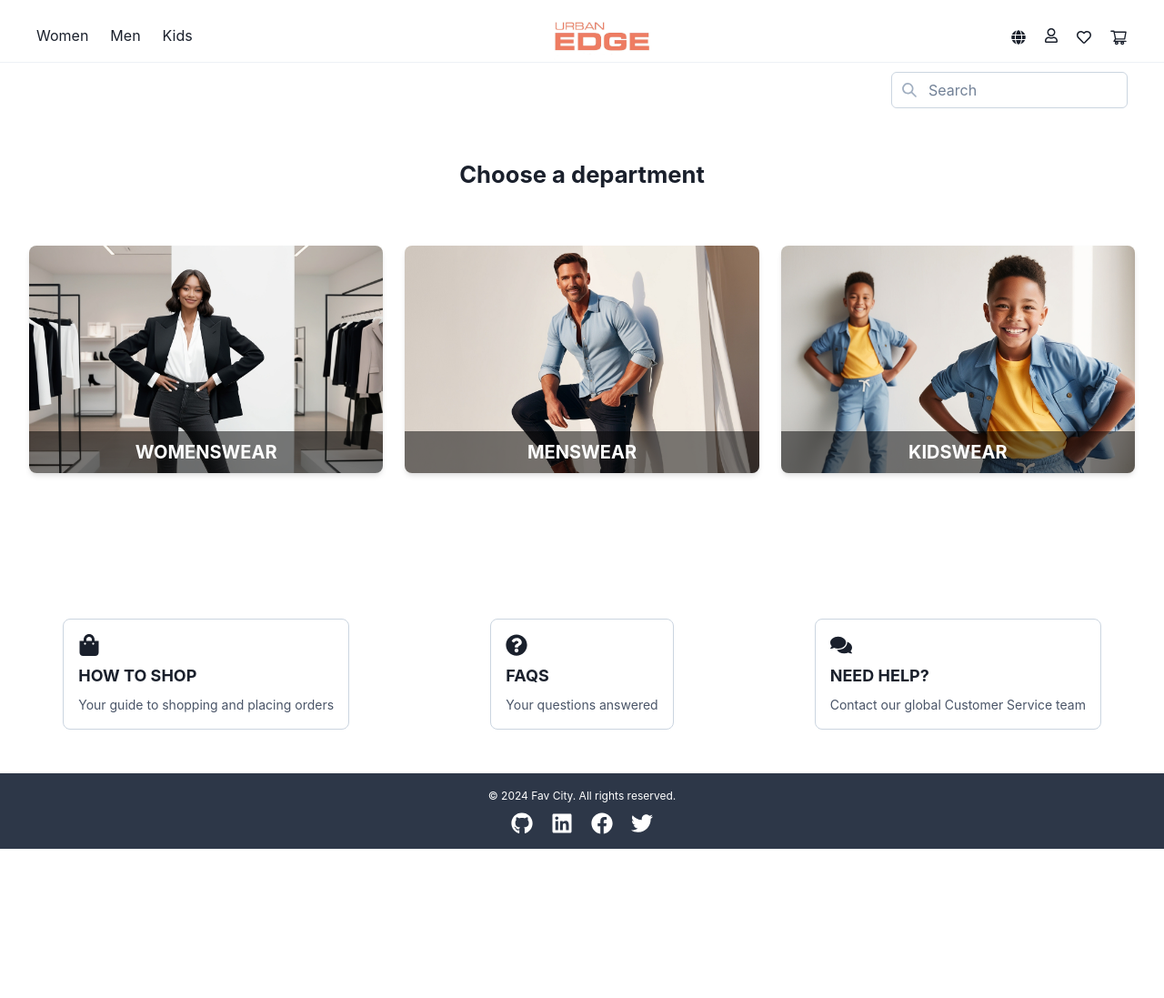
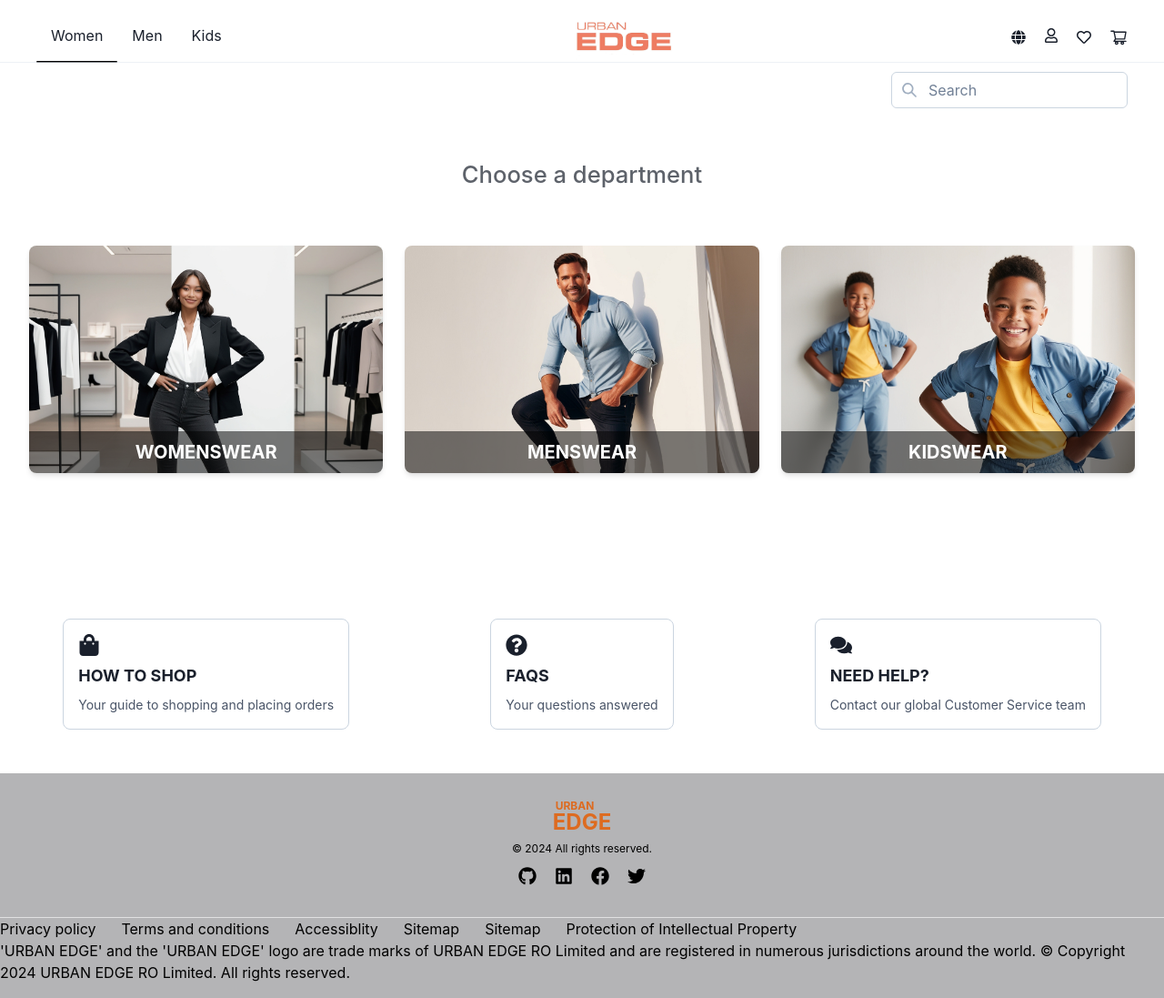
Before and after one commit to alyersin/Urban-Edge, a Next.js app: page / in a window 1280 px wide. Shown: the whole page at 91% size. Before the commit the page ends 933 px from the top, so only its background shows below. Built offline with nearby package versions, Linux system fonts and the light colour scheme.

Commit message:
14-11 00:20

```diff
--- a/src/app/page.js
+++ b/src/app/page.js
@@ -18,7 +18,7 @@ export default function Home() {
       textAlign="center"
       p={4}
     >
-      <Heading mb={8} fontSize="1.6rem">
+      <Heading mb={8} fontSize="1.6rem" fontWeight="500" opacity="70%">
         Choose a department
       </Heading>
 
--- a/src/components/Footer/Footer.jsx
+++ b/src/components/Footer/Footer.jsx
@@ -1,31 +1,81 @@
 "use client";
 
 import React from "react";
-import { Box, Text, HStack, Link, Icon } from "@chakra-ui/react";
+import { Box, Text, HStack, Link, Icon, Divider } from "@chakra-ui/react";
 import { FaGithub, FaLinkedin, FaFacebook, FaTwitter } from "react-icons/fa";
 
 export default function Footer() {
   return (
-    <Box as="footer" width="100%" bg="gray.700" color="white" paddingY="16px">
-      <Box maxWidth="1280px" mx="auto" textAlign="center" paddingX="10px">
+    <Box as="footer" width="100%" bg="#b4b4b6" color="black" paddingY="16px">
+      <Box
+        maxWidth="1280px"
+        mx="auto"
+        textAlign="center"
+        paddingX="10px"
+        padding="14px 0 34px 0"
+      >
+        <Box display="inline-block" mb={2} lineHeight="1" position="relative">
+          <Text
+            fontSize="xs"
+            fontWeight="bold"
+            color="orange.500"
+            position="relative"
+            left="-8px"
+          >
+            URBAN
+          </Text>
+          <Text fontSize="2xl" fontWeight="bold" color="orange.500">
+            EDGE
+          </Text>
+        </Box>
+
         <Text fontSize="xs" mb="8px">
-          &copy; {new Date().getFullYear()} Fav City. All rights reserved.
+          &copy; {new Date().getFullYear()} All rights reserved.
         </Text>
+
         <HStack justify="center" spacing="20px">
           <Link href="https://github.com/alyersin" isExternal>
-            <Icon as={FaGithub} boxSize="6" _hover={{ color: "gray.400" }} />
+            <Icon as={FaGithub} boxSize="5" _hover={{ color: "gray.400" }} />
           </Link>
           <Link href="https://www.linkedin.com/in/ersin-ali-228301107/">
-            <Icon as={FaLinkedin} boxSize="6" _hover={{ color: "blue.400" }} />
+            <Icon as={FaLinkedin} boxSize="5" _hover={{ color: "blue.400" }} />
           </Link>
           <Link href="https://www.facebook.com/aly.ersin" isExternal>
-            <Icon as={FaFacebook} boxSize="6" _hover={{ color: "blue.600" }} />
+            <Icon as={FaFacebook} boxSize="5" _hover={{ color: "blue.600" }} />
           </Link>
           <Link href="https://x.com/shase6" isExternal>
-            <Icon as={FaTwitter} boxSize="6" _hover={{ color: "blue.500" }} />
+            <Icon as={FaTwitter} boxSize="5" _hover={{ color: "blue.500" }} />
           </Link>
         </HStack>
       </Box>
+
+      <Divider borderColor="white"></Divider>
+
+      <Box display="flex" flexDirection="row" gap="28px">
+        <Link>
+          <Text>Privacy policy</Text>
+        </Link>
+        <Link>
+          <Text>Terms and conditions</Text>
+        </Link>
+        <Link>
+          <Text>Accessiblity</Text>
+        </Link>
+        <Link>
+          <Text>Sitemap</Text>
+        </Link>
+        <Link>
+          <Text>Sitemap</Text>
+        </Link>
+        <Link>
+          <Text>Protection of Intellectual Property</Text>
+        </Link>
+      </Box>
+      <Text>
+        'URBAN EDGE' and the 'URBAN EDGE' logo are trade marks of URBAN EDGE RO
+        Limited and are registered in numerous jurisdictions around the world. ©
+        Copyright 2024 URBAN EDGE RO Limited. All rights reserved.
+      </Text>
     </Box>
   );
 }
--- a/src/components/Header/Header.jsx
+++ b/src/components/Header/Header.jsx
@@ -10,6 +10,10 @@ import {
   InputGroup,
   InputLeftElement,
   Input,
+  Tabs,
+  TabList,
+  Tab,
+  TabIndicator,
   Divider,
 } from "@chakra-ui/react";
 import { FaGlobe, FaRegUser, FaRegHeart } from "react-icons/fa";
@@ -34,18 +38,34 @@ export default function Header() {
           mx="auto"
           paddingX={{ base: "10px", md: "40px" }}
         >
-          {/* LEFT SECTION */}
-          <HStack spacing={6}>
+          {/* LEFT SECTION - Tabs for Women, Men, Kids */}
+          <Tabs variant="unstyled" position="relative">
+            <TabList>
+              <Tab>
                 <Link href="/Pages/Women">
                   <Text>Women</Text>
                 </Link>
+              </Tab>
+              <Tab>
                 <Link href="/Pages/Men">
                   <Text>Men</Text>
                 </Link>
+              </Tab>
+              <Tab>
                 <Link href="/Pages/Kids">
                   <Text>Kids</Text>
                 </Link>
-          </HStack>
+              </Tab>
+            </TabList>
+            {/* TabIndicator positioned on top of the Divider */}
+            <TabIndicator
+              position="absolute"
+              bottom="-10px" /* Adjust this value to place it directly on the Divider */
+              height="2px"
+              bg="black"
+              borderRadius="md"
+            />
+          </Tabs>
 
           {/* CENTER LOGO */}
           <Link href="/">
@@ -103,8 +123,7 @@ export default function Header() {
             </Tooltip>
           </HStack>
         </Box>
-        <Divider></Divider>
-        {/* SEARCH INPUT */}
+        <Divider mt="0px" /> {/* SEARCH INPUT */}
         <Box
           display="flex"
           justifyContent="flex-end"
@@ -113,7 +132,7 @@ export default function Header() {
           paddingX={{ base: "10px", md: "40px" }}
           mt="10px"
         >
-          <InputGroup width="260px" /* Adjust width as needed */>
+          <InputGroup width="260px">
             <InputLeftElement pointerEvents="none">
               <SearchIcon color="gray.400" />
             </InputLeftElement>
@@ -127,7 +146,6 @@ export default function Header() {
             />
           </InputGroup>
         </Box>
-
         {/* LOGINMODAL COMPONENT */}
         <LoginModal isOpen={isOpen} onClose={onClose} />
       </Box>
--- a/src/components/InfoCard/InfoCard.jsx
+++ b/src/components/InfoCard/InfoCard.jsx
@@ -7,10 +7,10 @@ export default function InfoCard({ icon, title, description, href }) {
     <Link href={href} passHref>
       <Box
         width="100%"
-        maxWidth="400px" // Matches DepartmentCard's maxWidth
+        maxWidth="400px"
         border="1px solid"
         borderColor="gray.300"
-        borderRadius="lg" // Matches DepartmentCard's borderRadius
+        borderRadius="lg"
         padding={4}
         textAlign="left"
         transition="all 0.3s ease"
--- a/src/components/LoginModal/LoginModal.jsx
+++ b/src/components/LoginModal/LoginModal.jsx
@@ -132,7 +132,7 @@ export default function LoginModal({ isOpen, onClose }) {
                     />
                   </InputGroup>
 
-                  {/* Terms and Conditions */}
+                  {/* TERMS */}
                   <Text textAlign="left" fontSize="xs" color="gray.500">
                     By registering, you agree to our{" "}
                     <Link href="#" color="blue.500" isExternal>
@@ -145,7 +145,7 @@ export default function LoginModal({ isOpen, onClose }) {
                     , and to join our loyalty programme.
                   </Text>
 
-                  {/* Newsletter Signup */}
+                  {/* NEWSLETTER */}
                   <Checkbox textAlign="left" colorScheme="gray" size="sm">
                     <Text fontSize="xs">
                       Sign up and never miss out on exclusive member rewards,
@@ -167,7 +167,7 @@ export default function LoginModal({ isOpen, onClose }) {
                     OR
                   </Text>
 
-                  {/* Social Media Registration Buttons */}
+                  {/* SOCIAL MEDIA REGISTRATION */}
                   <VStack spacing="2" width="full">
                     <Button
                       width="full"
```
Lines whose indentation alone changed are shown as unchanged.
